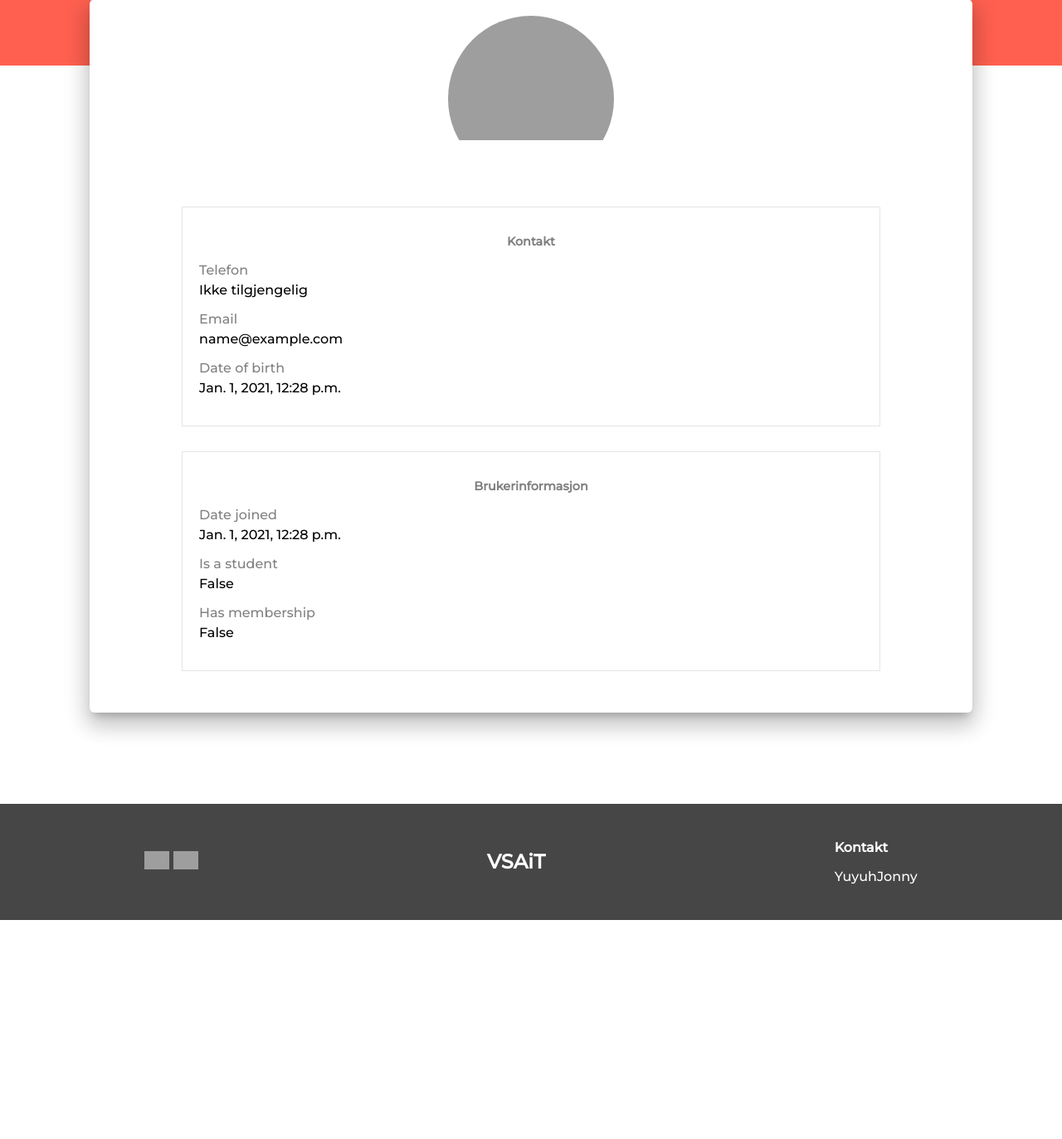
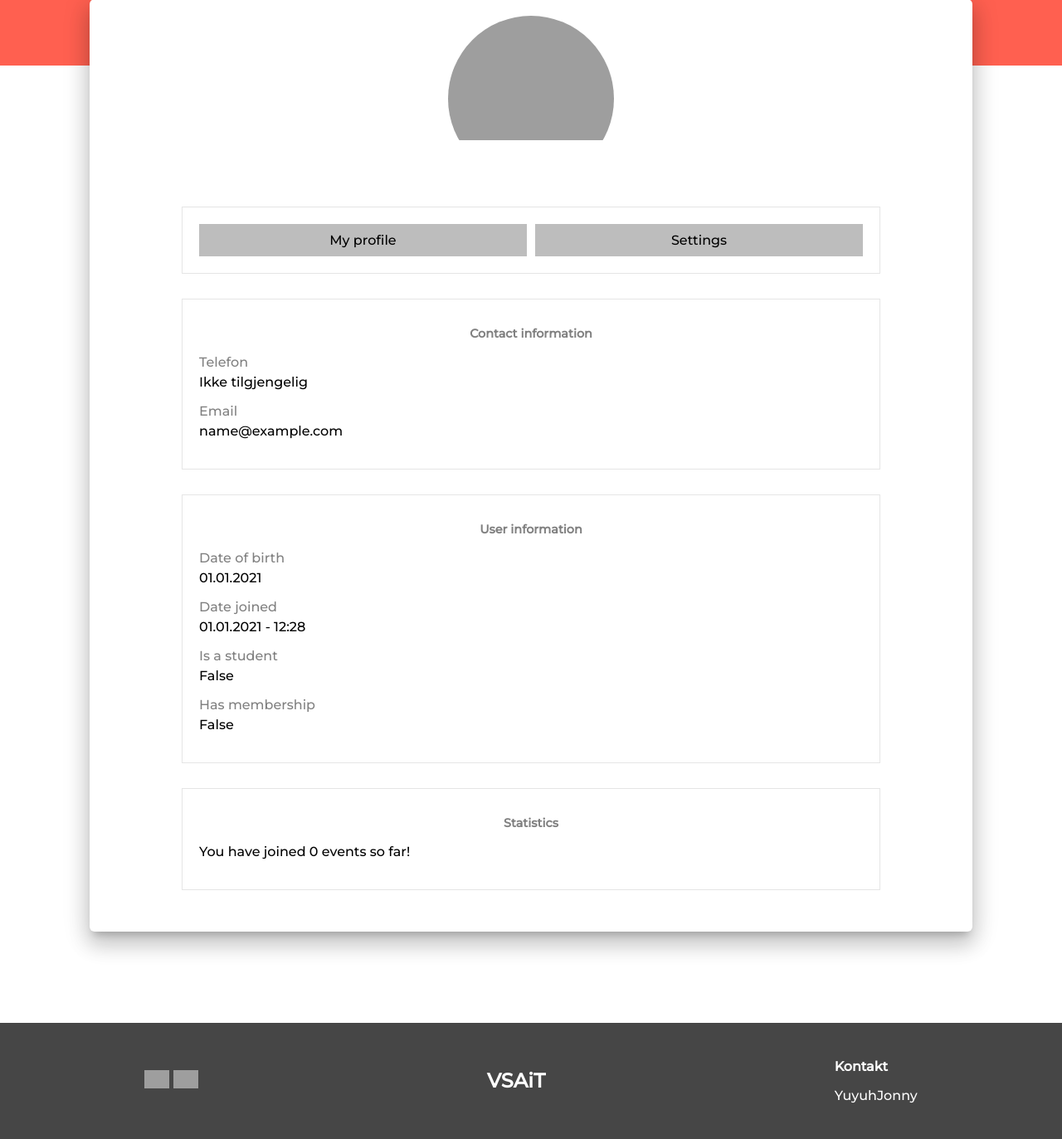
Before and after one commit to uyth/vsait-medlemsside, a Django app: page /profile/ in a window 1280 px wide. Shown: the part 421-1794 px from the top of the page at 83% size. Before the commit the page ends 1530 px from the top, so only its background shows below. Run offline with Django 3.2, Linux system fonts and the light colour scheme; the visitor is signed in with stand-in values (Sample User, id 1); data comes from the database, SQL or seed files in the repository; data that the repository does not hold is empty; grey boxes are pictures that could not be loaded.

Commit message:
#27 30 Revamp the profile page, past events and settings now available

```diff
--- a/home/static/home/profile.css
+++ b/home/static/home/profile.css
@@ -28,3 +28,29 @@
 	color: gray;
 	font-size: 0.9rem;
 }
+
+/* PROFILE NAV */
+.profile .nav {
+	display: grid;
+	grid-template-columns: 1fr 1fr;
+	grid-gap: 10px;
+}
+.profile .nav > a {
+	background-color: rgba(90,90,90,.4);
+	width: 100%;
+	padding: 10px;
+	box-sizing: border-box;
+	display: block;
+	text-align: center;
+}
+
+/* PROFILE STATISTICS */
+div.statistikk div.event {
+	text-align: left;
+	padding: 10px;
+	background-color: rgba(100,100,100,.1);
+	margin-bottom: 10px;
+}
+div.statistikk div.event > h2 {
+	text-align: left;
+}
--- /dev/null
+++ b/home/static/home/profile.js
@@ -0,0 +1,27 @@
+$(document).ready(() => {
+	console.log('profile.js loaded');
+	const nav = $(".divbox.nav").children().get();
+	const displays = $(".profile_display").get();
+	for (let i = 0; i < nav.length; i++) {
+		$(nav[i]).click(() => navigate(i,displays));
+	}
+	// Hides all other displays other than profile
+	for (let i = 1; i < displays.length; i++) {
+		$(displays[i]).hide();
+	}
+
+	// temp
+	// $(displays[0]).hide();
+	// $(displays[1]).show();
+});
+
+const navigate = (i,displays) => {
+	console.log(i,displays[i]);
+	for (let j = 0; j < displays.length; j++) {
+		if (i == j) {
+			$(displays[j]).show('slow');
+		} else {
+			$(displays[j]).hide('slow');
+		}
+	}
+}
--- a/home/templates/home/profile.html
+++ b/home/templates/home/profile.html
@@ -8,6 +8,8 @@
 		<link rel="stylesheet" type="text/css" href="{% static 'home/style.css' %}">
 		<link rel="stylesheet" type="text/css" href="{% static 'home/profile.css' %}">
 		<link href="https://fonts.googleapis.com/css2?family=Montserrat:wght@500&display=swap" rel="stylesheet">
+		<script type="text/javascript" src="/static/admin/js/vendor/jquery/jquery.min.js"></script>
+		<script type="text/javascript" src="{% static 'home/profile.js' %}"></script>
 	</head>
 	<body>
 		<div class="wrapper">
@@ -20,29 +22,60 @@
 						<h1>Vietnamese Student Association</h1>
 					</div>
 				</div>
-				<div class="innhold">
+				<div class="innhold profile">
 					<div class="profile_image">
 						<img src="https://www.gravatar.com/avatar/07ec6c3719b7bf2c1640a1506e3c5d78?d=https%3A%2F%2Fonline.ntnu.no%2Fstatic%2Fimg%2Fprofile_default_male.png&amp;s=240" />
 					</div>
 					<h1>{{ user.firstname }} {{ user.lastname }}</h1>
+					<div class="divbox nav">
+						<a>My profile</a>
+						<a>Settings</a>
+					</div>
+					<div id="profile" class="profile_display">
 						<div class="divbox kontaktinformasjon">
-						<h2>Kontakt</h2>
+							<h2>Contact information</h2>
 							<p class="label">Telefon</p>
 							<p>Ikke tilgjengelig</p>
 							<p class="label">Email</p>
 							<p>{{ user.email }}</p>
+						</div>
+						<div class="divbox brukerinformasjon">
+							<h2>User information</h2>
 							<p class="label">Date of birth</p>
-						<p>{{ user.date_of_birth}}</p>
-					</div>
-
-					<div class="divbox brukerinformasjon">
-						<h2>Brukerinformasjon</h2>
+							<p>{{ user.date_of_birth | date:'d.m.Y'}}</p>
 							<p class="label">Date joined</p>
-						<p>{{ user.date_joined}}</p>
+							<p>{{ user.date_joined | date:'d.m.Y - H:i'}}</p>
 							<p class="label">Is a student</p>
 							<p>{{ user.student}}</p>
 							<p class="label">Has membership</p>
 							<p>{{ user.membership}}</p>
+						</div>
+						<div class="divbox statistikk">
+							<h2>Statistics</h2>
+							<p>You have joined {{ events_count }} events so far!</p>
+							{% for event in events %}
+							<a href="events/{{event.pk}}">
+								<div class="event">
+									<h2>{{ event.title }}</h2>
+									{{ event.startTime | date:'d.m.Y [H:i]' }} - {{ event.endTime | date:'d.m.Y [H:i]' }}
+								</div>
+							</a>
+							{% endfor %}
+						</div>
+					</div>
+					<div id="settings" class="profile_display">
+						<div class="divbox password">
+							<h2>Password-settings</h2>
+							<form method="POST">
+								{% csrf_token %}
+								{{ form_password.as_p }}
+								<input type="submit" value="Edit password">
+							</form>
+						</div>
+						<div class="divbox membership">
+							<h2>Membership-settings</h2>
+							<p class="label">Membership</p>
+						</div>
 					</div>
 				</div>
 			</main>
--- a/home/views.py
+++ b/home/views.py
@@ -5,7 +5,11 @@ from django.shortcuts import get_object_or_404, render, redirect
 from django.utils import timezone
 from django.views import generic
 
-from .forms import LoginForm, VsaitUserRegistrationForm
+from django.contrib import messages
+from django.contrib.auth import update_session_auth_hash
+from django.contrib.auth.forms import PasswordChangeForm
+
+from .forms import LoginForm, VsaitUserRegistrationForm, VsaitUserProfileChangeForm
 from events.models import Event
 from home.models import VsaitUser
 
@@ -47,8 +51,28 @@ def sign_up(request):
 @login_required()
 def profile(request):
     context = {}
+    # form = VsaitUserProfileChangeForm(request.POST or None)
     context['user'] = request.user
-    print(VsaitUser.objects.all().values())
+    events = []
+    for event in list(Event.objects.all()):
+        if (event.registrations.filter(id=request.user.id).exists()):
+            events.append(event)
+    context['events_count'] = len(events)
+    context['events'] = events[::-1]
+
+    # Formchange password
+    if request.method == 'POST':
+        form = PasswordChangeForm(request.user, request.POST)
+        if form.is_valid():
+            user = form.save()
+            update_session_auth_hash(request, user)  # Important!
+            messages.success(request, 'Your password was successfully updated!')
+            return redirect('change_password')
+        else:
+            messages.error(request, 'Please correct the error below.')
+    else:
+        form = PasswordChangeForm(request.user)
+    context['form_password'] = form
     return render(request,'home/profile.html',context)
 
 
```
Also changed, not shown: home/forms.py (+23 -0 lines), home/templates/home/index.html (+5 -2 lines). Lines whose indentation alone changed are shown as unchanged.
